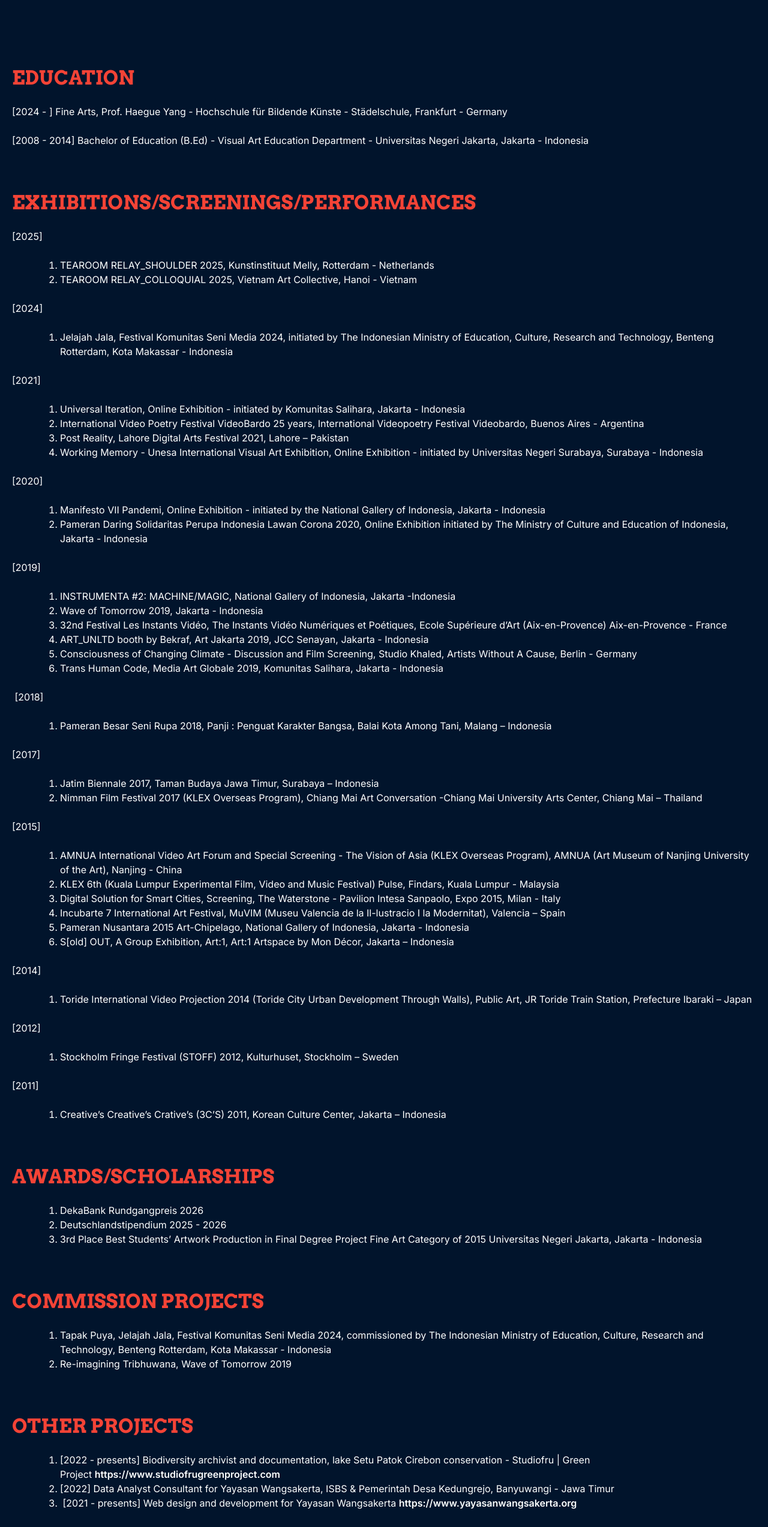
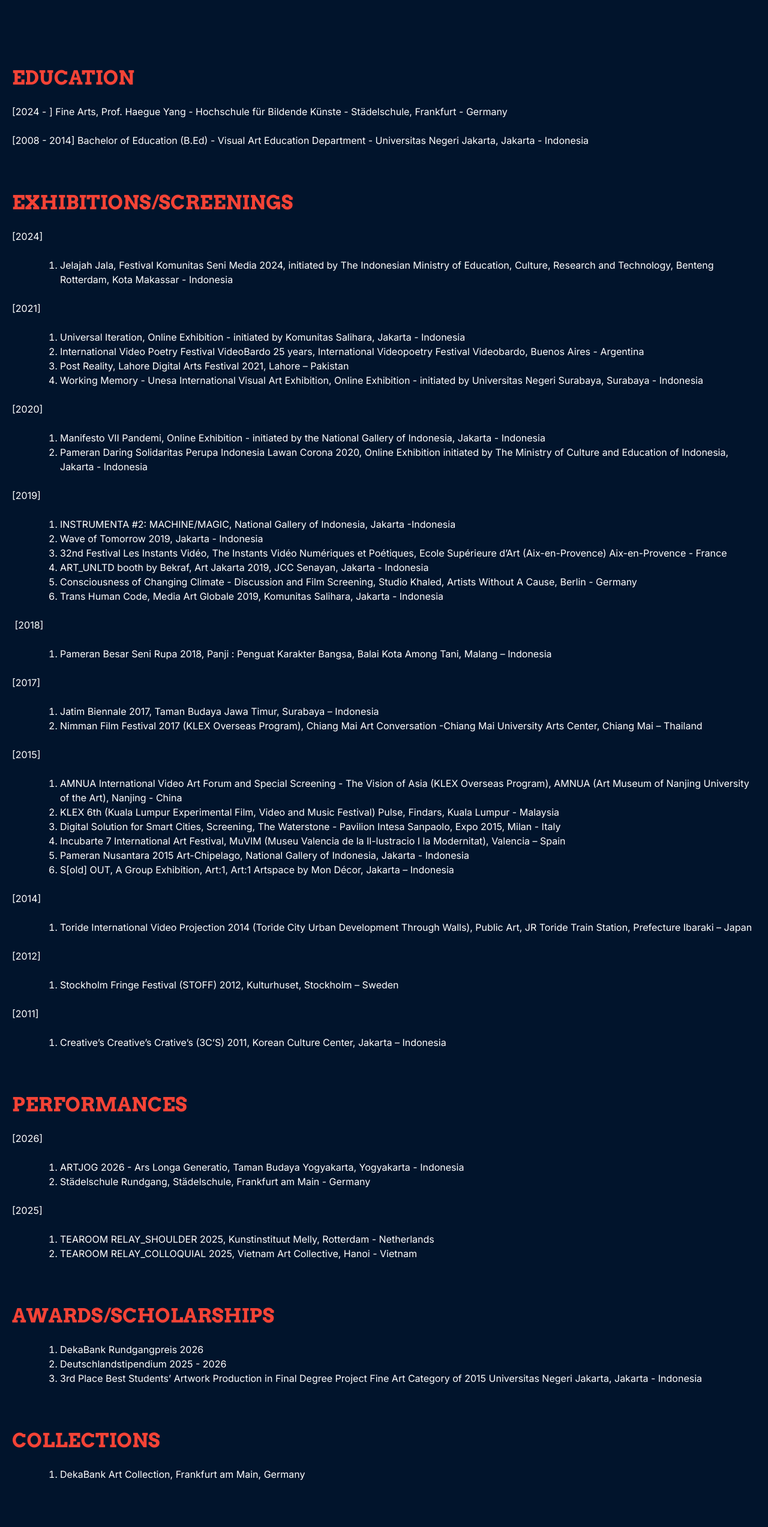
Before and after one commit to farhanazrupaidha/farhanazrupaidha-markdown, a Next.js app: page /about in a window 1280 px wide. Shown: the part 234-2780 px from the top of the page at 60% size. Built offline with nearby package versions, Linux system fonts and the light colour scheme; no server answers; what @mui/material-nextjs would draw is missing.

Commit message:
update about

```diff
--- a/src/app/about/page.tsx
+++ b/src/app/about/page.tsx
@@ -33,16 +33,7 @@ export default function Index() {
         <p>[2024 - ]&nbsp;Fine Arts, Prof. Haegue Yang&nbsp;-&nbsp;Hochschule f&uuml;r Bildende K&uuml;nste - St&auml;delschule, Frankfurt - Germany</p>
         <p>[2008 - 2014] Bachelor of Education (B.Ed) - Visual Art Education Department - Universitas Negeri Jakarta, Jakarta - Indonesia</p>
         <p>&nbsp;</p>
-        <Typography variant="h4" color="#f44336" sx={{mb:1, mt:2}}>EXHIBITIONS/SCREENINGS/PERFORMANCES</Typography>
-        <p>[2025]</p>
-        <ol className="list-decimal my-6 list-outside ml-20">
-        <li>
-        <div>TEAROOM RELAY_SHOULDER 2025, Kunstinstituut Melly, Rotterdam - Netherlands</div>
-        </li>
-        <li>
-        <div>TEAROOM RELAY_COLLOQUIAL 2025, Vietnam Art Collective, Hanoi - Vietnam</div>
-        </li>
-        </ol>
+        <Typography variant="h4" color="#f44336" sx={{mb:1, mt:2}}>EXHIBITIONS/SCREENINGS</Typography>
         <p>[2024]</p>
         <ol className="list-decimal my-6 list-outside ml-20">
         <li>
@@ -149,6 +140,26 @@ export default function Index() {
         </li>
         </ol>
         <p>&nbsp;</p>
+        <Typography variant="h4" color="#f44336" sx={{mb:1, mt:2}}>PERFORMANCES</Typography>
+        <p>[2026]</p>
+        <ol className="list-decimal my-6 list-outside ml-20">
+        <li>
+        <div>ARTJOG 2026 - Ars Longa Generatio, Taman Budaya Yogyakarta, Yogyakarta - Indonesia</div>
+        </li>
+        <li>
+        <div>St&auml;delschule Rundgang, St&auml;delschule, Frankfurt am Main - Germany</div>
+        </li>
+        </ol>
+        <p>[2025]</p>
+        <ol className="list-decimal my-6 list-outside ml-20">
+        <li>
+        <div>TEAROOM RELAY_SHOULDER 2025, Kunstinstituut Melly, Rotterdam - Netherlands</div>
+        </li>
+        <li>
+        <div>TEAROOM RELAY_COLLOQUIAL 2025, Vietnam Art Collective, Hanoi - Vietnam</div>
+        </li>
+        </ol>
+        <p>&nbsp;</p>
         <Typography variant="h4" color="#f44336" sx={{mb:1, mt:2}}>AWARDS/SCHOLARSHIPS</Typography>
         <ol className="list-decimal my-6 list-outside ml-20">
         <li>
@@ -159,6 +170,13 @@ export default function Index() {
         </li>
         <li>
         <div>3rd Place Best Students&rsquo; Artwork Production in Final Degree Project Fine Art Category of 2015 Universitas Negeri Jakarta, Jakarta - Indonesia</div>
+        </li>
+        </ol>
+        <p>&nbsp;</p>
+        <Typography variant="h4" color="#f44336" sx={{mb:1, mt:2}}>COLLECTIONS</Typography>
+        <ol className="list-decimal my-6 list-outside ml-20">
+        <li>
+        <div>DekaBank Art Collection, Frankfurt am Main, Germany</div>
         </li>
         </ol>
         <p>&nbsp;</p>
```
